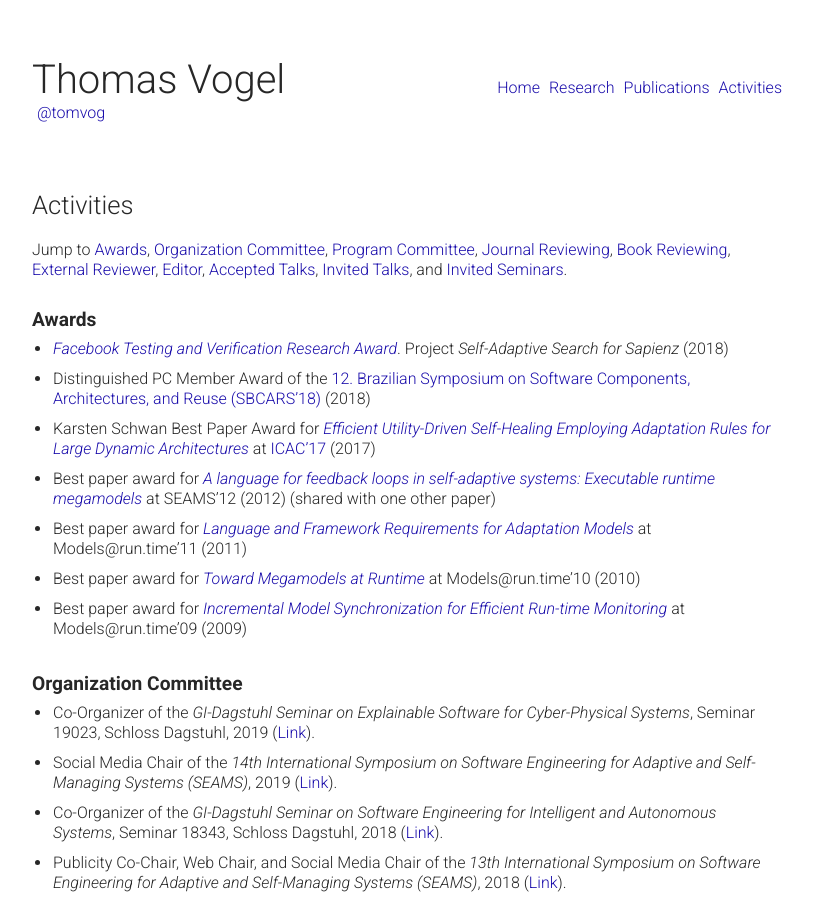
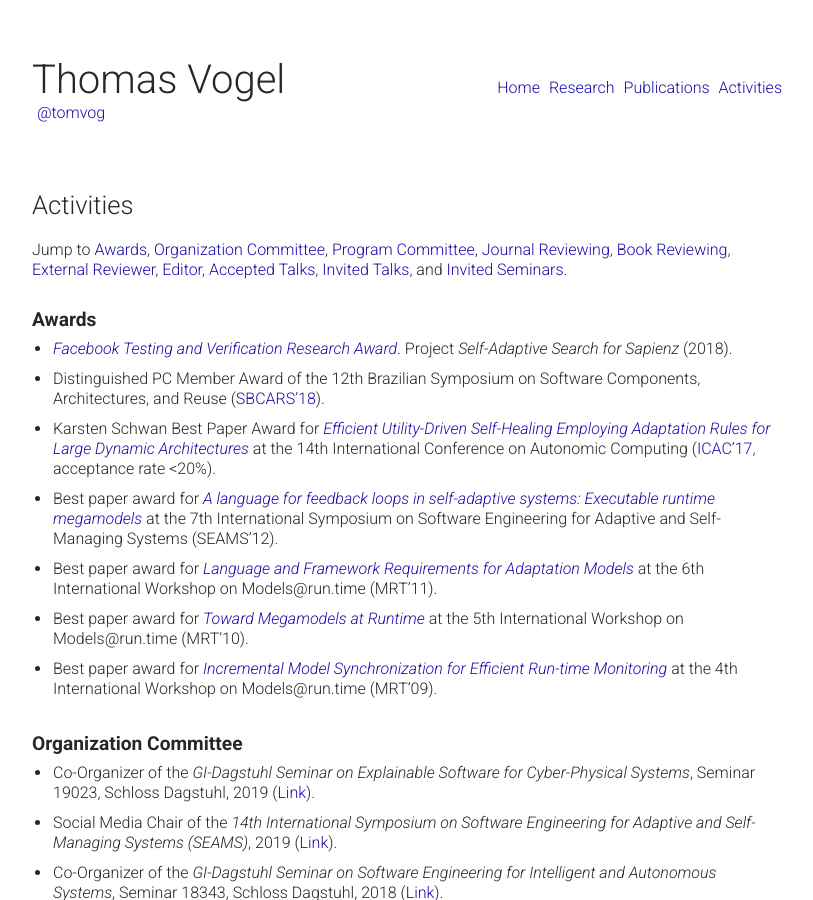
Before and after one commit to thomas-vogel/thomas-vogel.github.io, a Jekyll site: the page built from _pages/activities.md, in a window 1280 px wide and 900 px high. Shown: the whole window, without its empty margins (233-1046 px from the left). Built offline with Jekyll 4.4.1, drawn with Linux system fonts in a browser that asks for light colours.

Commit message:
Update activities.

```diff
--- a/_pages/activities.md
+++ b/_pages/activities.md
@@ -17,13 +17,14 @@ Jump to
 [Invited Seminars](#invited-seminars).
 
 ## Awards
-* [_Facebook Testing and Verification Research Award_](https://research.fb.com/announcing-the-winners-of-the-facebook-testing-and-verification-research-awards/){:target="_blank"}. Project _Self-Adaptive Search for Sapienz_ (2018)
-* Distinguished PC Member Award of the [12. Brazilian Symposium on Software Components, Architectures, and Reuse (SBCARS'18)](http://cbsoft2018.icmc.usp.br/#/sbcars){:target="_blank"} (2018)
-*  Karsten Schwan Best Paper Award for [_Efficient Utility-Driven Self-Healing Employing Adaptation Rules for Large Dynamic Architectures_](publications/2017-ICAC) at [ICAC'17](http://icac2017.ece.ohio-state.edu/){:target="_blank"} (2017)
-* Best paper award for [_A language for feedback loops in self-adaptive systems: Executable runtime megamodels_](publications/2012-SEAMS) at SEAMS'12 (2012) (shared with one other paper)
-* Best paper award for [_Language and Framework Requirements for Adaptation Models_](publications/2011-MRT) at Models@run.time'11 (2011)
-* Best paper award for [_Toward Megamodels at Runtime_](publications/2010-MRT) at Models@run.time'10 (2010)
-* Best paper award for [_Incremental Model Synchronization for Efficient Run-time Monitoring_](publications/2009-MRTa) at Models@run.time'09 (2009)
+* [_Facebook Testing and Verification Research Award_](https://research.fb.com/announcing-the-winners-of-the-facebook-testing-and-verification-research-awards/){:target="_blank"}. Project _Self-Adaptive Search for Sapienz_ (2018).
+* Distinguished PC Member Award of the 12th Brazilian Symposium on Software Components, Architectures, and Reuse ([SBCARS'18](http://cbsoft2018.icmc.usp.br/#/sbcars){:target="_blank"}).
+*  Karsten Schwan Best Paper Award for [_Efficient Utility-Driven Self-Healing Employing Adaptation Rules for Large Dynamic Architectures_](publications/2017-ICAC) at the 14th International Conference on Autonomic Computing ([ICAC'17](http://icac2017.ece.ohio-state.edu/){:target="_blank"}, acceptance rate <20%).
+* Best paper award for [_A language for feedback loops in self-adaptive systems: Executable runtime megamodels_](publications/2012-SEAMS) at the 7th International Symposium on Software Engineering for Adaptive and Self-Managing Systems (SEAMS'12).
+* Best paper award for [_Language and Framework Requirements for Adaptation Models_](publications/2011-MRT) at the 6th International Workshop on Models@run.time (MRT'11).
+* Best paper award for [_Toward Megamodels at Runtime_](publications/2010-MRT) at the 5th International Workshop on Models@run.time (MRT'10).
+* Best paper award for [_Incremental Model Synchronization for Efficient Run-time Monitoring_](publications/2009-MRTa) at the 4th International Workshop on Models@run.time (MRT'09).
+
 
 ## Organization Committee
 
```
